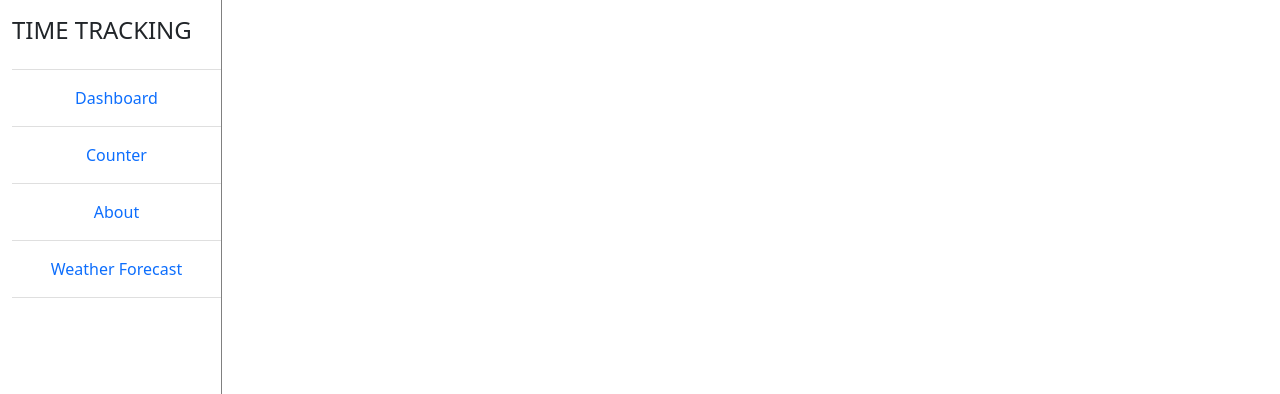
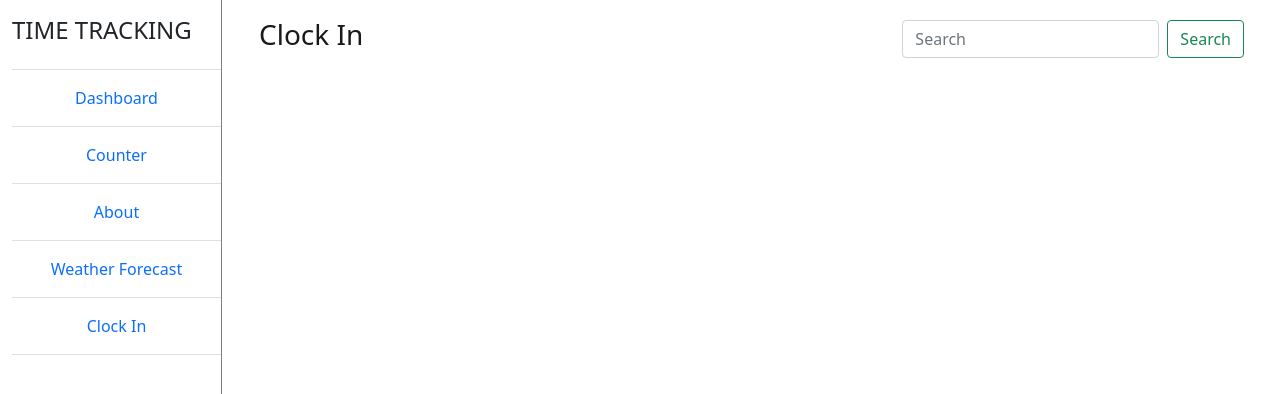
Before and after one commit to prabalchhatkuli/TimeTracking.Client, a Vue app: page /ClockIn in a window 1280 px wide. Shown: the top 394 px of the page. Built offline with nearby package versions, Linux system fonts and the light colour scheme.

Commit message:
clientApp-setup : Adding a layout layer.

```diff
--- a/index.html
+++ b/index.html
@@ -4,7 +4,7 @@
     <meta charset="UTF-8" />
     <link rel="icon" href="/favicon.ico" />
     <meta name="viewport" content="width=device-width, initial-scale=1.0" />
-    <title>Vite App</title>
+    <title>Time Tracking</title>
   </head>
   <body>
     <div id="app"></div>
--- a/src/App.vue
+++ b/src/App.vue
@@ -1,48 +1,16 @@
 <template>
-    <div id="content-and-sidebar">
-        <div class="container-fluid">
-            <div class="row d-flex d-md-block flex-nowrap wrapper">
-                <SideNavBar/>
-                <div id="nav-and-content">
-                    <div id="content">
-                        <RouterView/>
-                    </div>
-                </div>
-            </div>
-        </div>
-    </div>
-
+    <DefaultLayout/>
 </template>
 
 <script lang="ts">
 
   import { defineComponent } from 'vue';
-  import { RouterView } from "vue-router";
-  import SideNavBar from './components/modules/shared/SideNavBar.vue';
+  import DefaultLayout from './layout/Default.vue';
 
 export default defineComponent({
   name : 'App',
   components : {
-    RouterView,
-    SideNavBar
+    DefaultLayout,
   }
 })
 </script>
-
-<style scoped>
-    #nav-and-content {
-        width: 100%;
-        margin-bottom: 50px;
-    }
-
-    #content {
-        padding-left: 10px;
-        padding-top: 5px;
-    }
-
-    @media (min-width:768px) {
-    #nav-and-content, .footer {
-        padding-left: 225px;
-    }
-}
-</style>
--- /dev/null
+++ b/src/components/modules/clockInNOut/ClockIn.vue
@@ -0,0 +1,23 @@
+<template>
+<TopNavBar :titleMenuName = 'titleMenuName'/>
+<div>
+
+  </div>
+</template>
+
+<script lang="ts">
+
+    import {defineComponent} from 'vue';
+    import TopNavBar from '@/components/modules/shared/TopNavBar.vue';
+
+    export default defineComponent({
+    name: 'Home',
+    data: () => ({
+      titleMenuName : 'Clock In'
+    }),
+    components : {
+      TopNavBar,
+    }
+  });
+
+</script>
--- a/src/components/modules/shared/SideNavBar.vue
+++ b/src/components/modules/shared/SideNavBar.vue
@@ -16,6 +16,9 @@
             </a>
             <a class="list-group-item list-group-item-action py-2 ripple">
               <router-link :to="{ name: 'FetchData' }" class="nav-link" title="Weather Forecast">Weather Forecast</router-link>
+            </a>
+            <a class="list-group-item list-group-item-action py-2 ripple">
+              <router-link :to="{ name: 'ClockIn' }" class="nav-link" title="Clock In">Clock In</router-link>
             </a>
         </div>
     </div>
--- /dev/null
+++ b/src/layout/Default.vue
@@ -0,0 +1,47 @@
+<template>
+    <div id="content-and-sidebar">
+        <div class="container-fluid">
+            <div class="row d-flex d-md-block flex-nowrap wrapper">
+                <SideNavBar/>
+                <div id="nav-and-content">
+                    <div id="content">
+                        <RouterView/>
+                    </div>
+                </div>
+            </div>
+        </div>
+    </div>
+</template>
+
+<script lang="ts">
+
+  import { defineComponent } from 'vue';
+  import { RouterView } from "vue-router";
+  import SideNavBar from "@/components/modules/shared/SideNavBar.vue";
+
+export default defineComponent({
+  name : 'DefaultLayout',
+  components : {
+    RouterView,
+    SideNavBar
+  }
+})
+</script>
+
+<style scoped>
+    #nav-and-content {
+        width: 100%;
+        margin-bottom: 50px;
+    }
+
+    #content {
+        padding-left: 10px;
+        padding-top: 5px;
+    }
+
+    @media (min-width:768px) {
+    #nav-and-content, .footer {
+        padding-left: 225px;
+    }
+}
+</style>
--- a/src/router/index.ts
+++ b/src/router/index.ts
@@ -3,6 +3,7 @@ import Home from "@/views/Home.vue";
 import About from "@/views/About.vue";
 import Counter from "@/components/modules/counter/Counter.vue";
 import FetchData from "@/components/modules/weatherForecast/FetchData.vue";
+import ClockIn from "@/components/modules/clockInNOut/ClockIn.vue";
 
 const routes = [
   {
@@ -25,6 +26,11 @@ const routes = [
     name: "About",
     component: About,
   },
+  {
+    path: "/ClockIn",
+    name: "ClockIn",
+    component: ClockIn,
+  },
 ]
 
 const router = createRouter({
```
Also changed, not shown: 1 other file (tests, documents, lock files or other folders).
